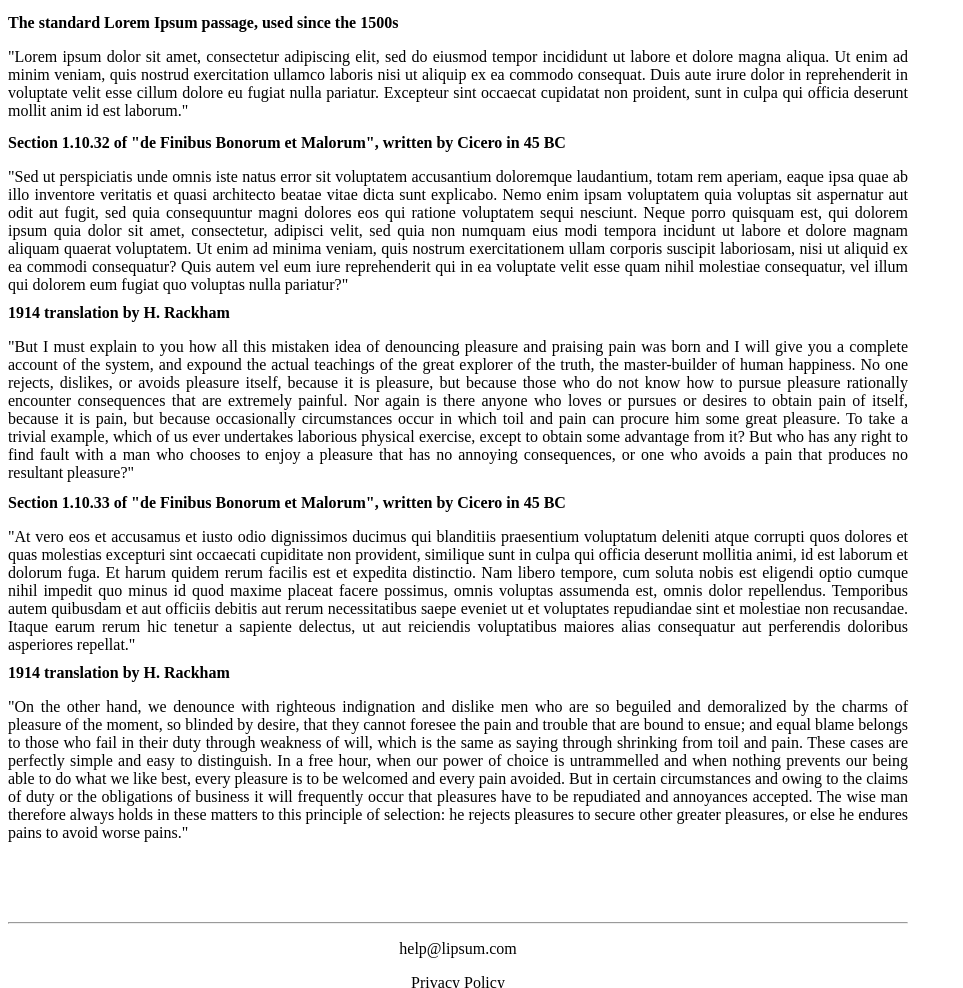
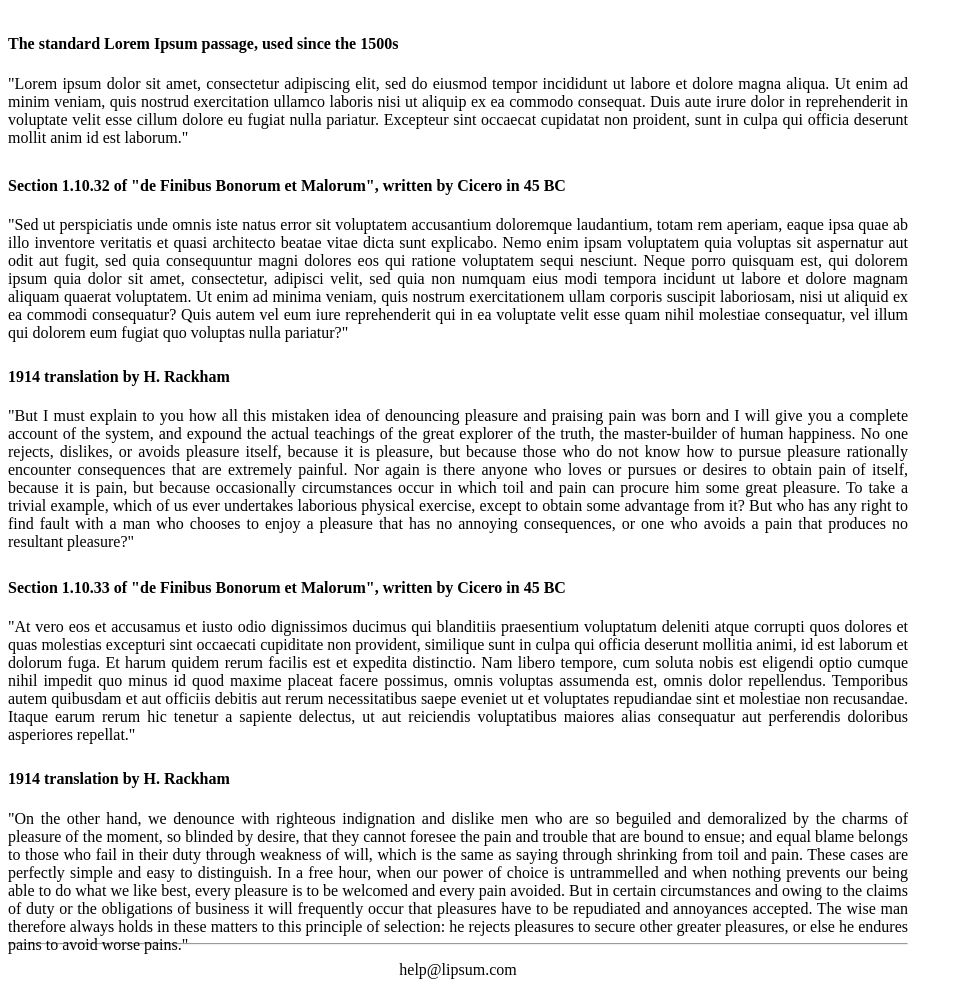
Before and after one commit to arjunrvan/Day1, a plain HTML site: page div.html in a window 1280 px wide. Shown: the part 1080-2068 px from the top of the page, without its empty margins (0-963 px from the left). Drawn offline with Linux system fonts and the light colour scheme.

Commit message:
Update height and width

```diff
--- a/div.html
+++ b/div.html
@@ -6,7 +6,7 @@
 
             div#mainContainer {
                 width: 900px;
-                height: 4000px;
+                height: 2100px;
                 /* background-color: lightgrey; */
 
             }
@@ -176,32 +176,32 @@
             <div id="container2">
 
                 <div id="contentContainer5">
-                    <b>The standard Lorem Ipsum passage, used since the 1500s</b>
+                    <h4>The standard Lorem Ipsum passage, used since the 1500s</h4>
                     <p>"Lorem ipsum dolor sit amet, consectetur adipiscing elit, sed do eiusmod tempor incididunt ut labore et dolore magna aliqua. Ut enim ad minim veniam, quis nostrud exercitation ullamco laboris nisi ut aliquip ex ea commodo consequat. Duis aute irure dolor in reprehenderit in voluptate velit esse cillum dolore eu fugiat nulla pariatur. Excepteur sint occaecat cupidatat non proident, sunt in culpa qui officia deserunt mollit anim id est laborum."</p>
 
                 </div>
 
 
                 <div id="contentContainer6">
-                    <b>Section 1.10.32 of "de Finibus Bonorum et Malorum", written by Cicero in 45 BC</b>
+                    <h4>Section 1.10.32 of "de Finibus Bonorum et Malorum", written by Cicero in 45 BC</h4>
                     <p>"Sed ut perspiciatis unde omnis iste natus error sit voluptatem accusantium doloremque laudantium, totam rem aperiam, eaque ipsa quae ab illo inventore veritatis et quasi architecto beatae vitae dicta sunt explicabo. Nemo enim ipsam voluptatem quia voluptas sit aspernatur aut odit aut fugit, sed quia consequuntur magni dolores eos qui ratione voluptatem sequi nesciunt. Neque porro quisquam est, qui dolorem ipsum quia dolor sit amet, consectetur, adipisci velit, sed quia non numquam eius modi tempora incidunt ut labore et dolore magnam aliquam quaerat voluptatem. Ut enim ad minima veniam, quis nostrum exercitationem ullam corporis suscipit laboriosam, nisi ut aliquid ex ea commodi consequatur? Quis autem vel eum iure reprehenderit qui in ea voluptate velit esse quam nihil molestiae consequatur, vel illum qui dolorem eum fugiat quo voluptas nulla pariatur?"</p>
 
                 </div>
 
                 <div id="contentContainer7">
-                    <b>1914 translation by H. Rackham</b>
+                    <h4>1914 translation by H. Rackham</h4>
                     <p>"But I must explain to you how all this mistaken idea of denouncing pleasure and praising pain was born and I will give you a complete account of the system, and expound the actual teachings of the great explorer of the truth, the master-builder of human happiness. No one rejects, dislikes, or avoids pleasure itself, because it is pleasure, but because those who do not know how to pursue pleasure rationally encounter consequences that are extremely painful. Nor again is there anyone who loves or pursues or desires to obtain pain of itself, because it is pain, but because occasionally circumstances occur in which toil and pain can procure him some great pleasure. To take a trivial example, which of us ever undertakes laborious physical exercise, except to obtain some advantage from it? But who has any right to find fault with a man who chooses to enjoy a pleasure that has no annoying consequences, or one who avoids a pain that produces no resultant pleasure?"</p>
 
                 </div>
 
                 <div id="contentContainer8">
-                    <b>Section 1.10.33 of "de Finibus Bonorum et Malorum", written by Cicero in 45 BC</b>
+                    <h4>Section 1.10.33 of "de Finibus Bonorum et Malorum", written by Cicero in 45 BC</h4>
                     <p>"At vero eos et accusamus et iusto odio dignissimos ducimus qui blanditiis praesentium voluptatum deleniti atque corrupti quos dolores et quas molestias excepturi sint occaecati cupiditate non provident, similique sunt in culpa qui officia deserunt mollitia animi, id est laborum et dolorum fuga. Et harum quidem rerum facilis est et expedita distinctio. Nam libero tempore, cum soluta nobis est eligendi optio cumque nihil impedit quo minus id quod maxime placeat facere possimus, omnis voluptas assumenda est, omnis dolor repellendus. Temporibus autem quibusdam et aut officiis debitis aut rerum necessitatibus saepe eveniet ut et voluptates repudiandae sint et molestiae non recusandae. Itaque earum rerum hic tenetur a sapiente delectus, ut aut reiciendis voluptatibus maiores alias consequatur aut perferendis doloribus asperiores repellat."</p>
 
                 </div>
 
                 <div id="contentContainer9">
-                    <b>1914 translation by H. Rackham</b>
+                    <h4>1914 translation by H. Rackham</h4>
                     <p>"On the other hand, we denounce with righteous indignation and dislike men who are so beguiled and demoralized by the charms of pleasure of the moment, so blinded by desire, that they cannot foresee the pain and trouble that are bound to ensue; and equal blame belongs to those who fail in their duty through weakness of will, which is the same as saying through shrinking from toil and pain. These cases are perfectly simple and easy to distinguish. In a free hour, when our power of choice is untrammelled and when nothing prevents our being able to do what we like best, every pleasure is to be welcomed and every pain avoided. But in certain circumstances and owing to the claims of duty or the obligations of business it will frequently occur that pleasures have to be repudiated and annoyances accepted. The wise man therefore always holds in these matters to this principle of selection: he rejects pleasures to secure other greater pleasures, or else he endures pains to avoid worse pains."
 
                     </p>
```
